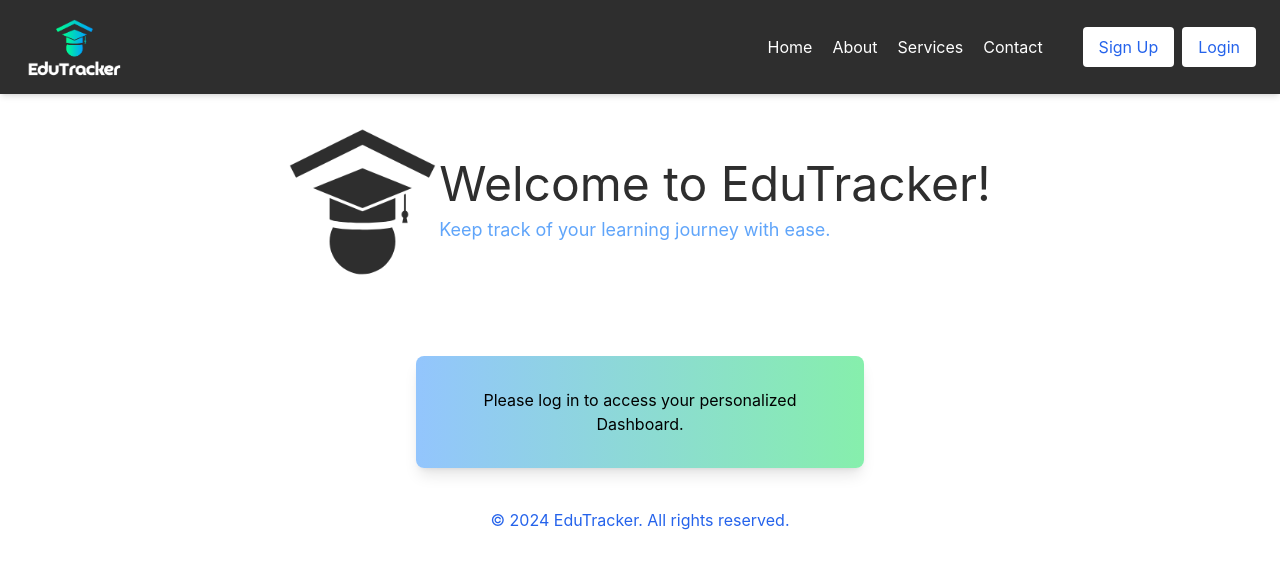
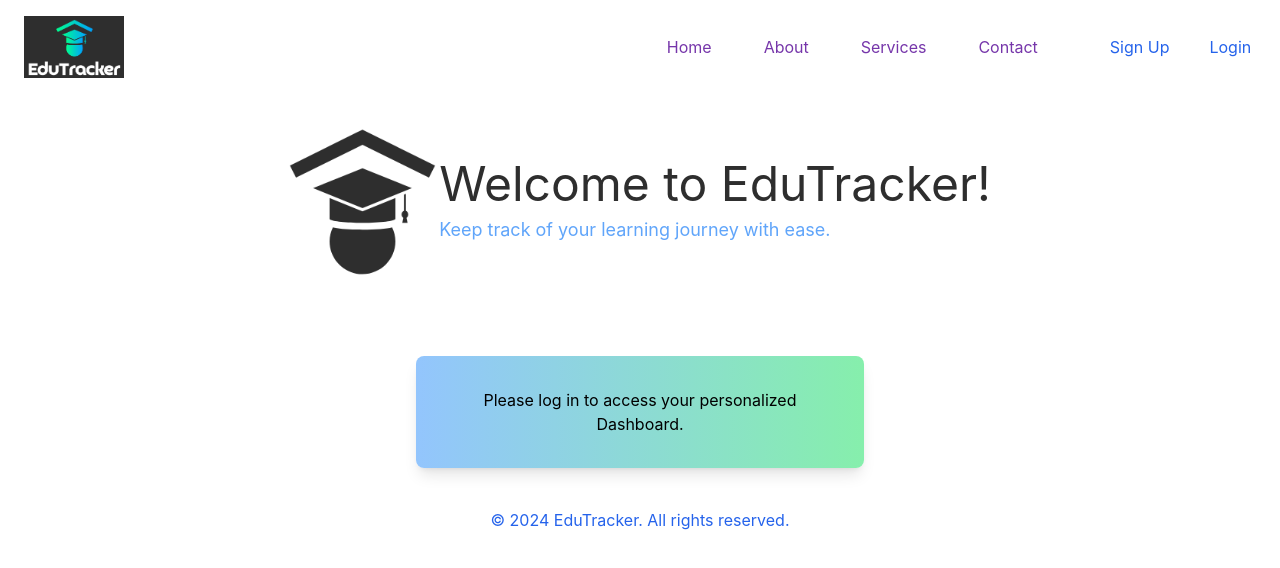
Before and after one commit to Vartika-505/Edu-Tracker, a React (Create React App) app in the folder edutracker-ui/: page / in a window 1280 px wide. Shown: the top 568 px of the page. Built offline with nearby package versions, Linux system fonts and the light colour scheme; the HTML template or start-up script is replaced by a standard one; a web font is replaced by a local one.

Commit message:
Changed navbar css

```diff
--- a/edutracker-ui/src/pages/Navbar.js
+++ b/edutracker-ui/src/pages/Navbar.js
@@ -3,24 +3,98 @@ import { Link } from 'react-router-dom';
 import logo from '../logo.png';
 
 const Navbar = ({ token, handleLogout }) => {
+    const currentPath = window.location.pathname;
+
     return (
-        <nav className="bg-[#2e2e2e] text-white flex items-center px-6 py-4 fixed top-0 justify-between w-screen z-10 shadow-md">
+        <nav className="flex items-center px-6 py-4 fixed top-0 justify-between w-screen z-10 bg-white">
             <img src={logo} alt="EduTracker Logo" width="100px" />
-            <div className="flex justify-center items-center">
-                <ul className="flex gap-5 mr-10">
+            <div className="flex justify-center items-center h-full absolute right-0 m-[1vw]">
+                <ul className="flex gap-5 mr-10 h-full">
                     {!token ? (
                         <>
-                            <li><Link to="/home" className="hover:text-gray-300">Home</Link></li>
-                            <li><Link to="/about" className="hover:text-gray-300">About</Link></li>
-                            <li><Link to="/services" className="hover:text-gray-300">Services</Link></li>
-                            <li><Link to="/contact" className="hover:text-gray-300">Contact</Link></li>
+                            <li className="h-full">
+                                <Link
+                                    to="/home"
+                                    className={`flex items-center h-full px-4 py-2 ${
+                                        currentPath === '/home' ? 'bg-[#9d4edd] text-white rounded-b-3xl' : 'text-[#7636aa]'
+                                    }`}
+                                >
+                                    Home
+                                </Link>
+                            </li>
+                            <li className="h-full">
+                                <Link
+                                    to="/about"
+                                    className={`flex items-center h-full px-4 py-2 ${
+                                        currentPath === '/about' ? 'bg-[#9d4edd] text-white rounded-b-3xl' : 'text-[#7636aa]'
+                                    }`}
+                                >
+                                    About
+                                </Link>
+                            </li>
+                            <li className="h-full">
+                                <Link
+                                    to="/services"
+                                    className={`flex items-center h-full px-4 py-2 ${
+                                        currentPath === '/services' ? 'bg-[#9d4edd] text-white rounded-b-3xl' : 'text-[#7636aa]'
+                                    }`}
+                                >
+                                    Services
+                                </Link>
+                            </li>
+                            <li className="h-full">
+                                <Link
+                                    to="/contact"
+                                    className={`flex items-center h-full px-4 py-2 ${
+                                        currentPath === '/contact' ? 'bg-[#9d4edd] text-white rounded-b-3xl' : 'text-[#7636aa]'
+                                    }`}
+                                >
+                                    Contact
+                                </Link>
+                            </li>
                         </>
                     ) : (
                         <>
-                            <li><Link to="/dashboard" className="hover:text-gray-300">Dashboard</Link></li>
-                            <li><Link to="/timetable" className="hover:text-gray-300">Timetable</Link></li>
-                            <li><Link to="/tasks" className="hover:text-gray-300">Tasks</Link></li>
-                            <li><Link to="/profile" className="hover:text-gray-300">Profile</Link></li>
+                            <li className="h-full">
+                                <Link
+                                    to="/dashboard"
+                                    className={`flex items-center h-full px-4 py-2 ${
+                                        currentPath === '/dashboard' ? 'bg-[#9d4edd] text-white rounded-b-3xl' : 'text-[#7636aa]'
+                                    }`}
+                                >
+                                    Dashboard
+                                </Link>
+                            </li>
+                            <li className="h-full">
+                                <Link
+                                    to="/timetable"
+                                    className={`flex items-center h-full px-4 py-2 ${
+                                        currentPath === '/timetable' ? 'bg-[#9d4edd] text-white rounded-b-3xl' : 'text-[#7636aa]'
+                                    }`}
+                                >
+                                    Timetable
+                                </Link>
+                            </li>
+                            <li className="h-full">
+                                <Link
+                                    to="/tasks"
+                                    className={`flex items-center h-full px-4 py-2 ${
+                                        currentPath === '/tasks' ? 'bg-[#9d4edd] text-white rounded-b-3xl' : 'text-[#7636aa]'
+                                    }`}
+                                >
+                                    Tasks
+                                </Link>
+                            </li>
+                            <li className="h-full">
+                                <Link
+                                    to="/profile"
+                                    className={`flex items-center h-full px-4 py-2 ${
+                                        currentPath === '/profile' ? 'bg-[#9d4edd] text-white rounded-b-3xl' : 'text-[#7636aa]'
+                                    }`}
+                                >
+                                    Profile
+                                </Link>
+                            </li>
                         </>
                     )}
                 </ul>
```
